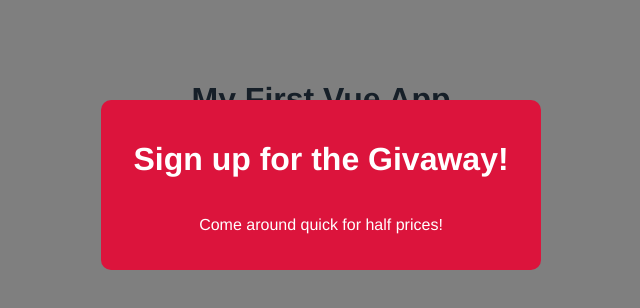
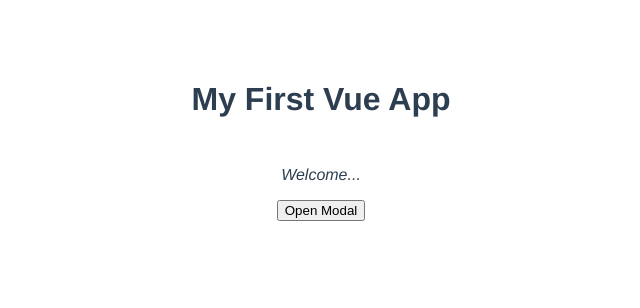
Before and after one commit to GregMarshall999/vuetutorial, a Vue app in the folder modal-project/: page / in a window 1280 px wide. Shown: the top 308 px of the page, without its empty margins (319-959 px from the left). Built offline with nearby package versions, Linux system fonts and the light colour scheme.

Commit message:
emitting custom events

```diff
--- a/modal-project/src/App.vue
+++ b/modal-project/src/App.vue
@@ -1,6 +1,10 @@
 <template>
   <h1>{{ title }}</h1>
-  <Modal :header="header" :text="text" theme="sale" />
+  <p>Welcome...</p>
+  <div v-if="showModal">
+    <Modal :header="header" :text="text" theme="sale" @close="toggleModal"/>
+  </div>
+  <button @click="toggleModal">Open Modal</button>
 </template>
 
 <script>
@@ -15,7 +19,13 @@
     return {
       title: 'My First Vue App',
       header: "Sign up for the Givaway!",
-      text: "Come around quick for half prices!"
+      text: "Come around quick for half prices!",
+      showModal: false
+    }
+  },
+  methods: {
+    toggleModal() {
+      this.showModal = !this.showModal
     }
   }
 }
--- a/modal-project/src/components/Modal.vue
+++ b/modal-project/src/components/Modal.vue
@@ -1,5 +1,5 @@
 <template>
-    <div class="backdrop">
+    <div class="backdrop" @click="closeModal">
         <div class="modal" :class="{ sale: theme === 'sale' }">
             <h1>{{ header }}</h1>
             <p>{{ text }}</p>
@@ -9,7 +9,12 @@
 
 <script>
 export default {
-    props: ['header', 'text', 'theme']
+    props: ['header', 'text', 'theme'],
+    methods: {
+        closeModal() {
+            this.$emit('close')
+        }
+    }
 }
 </script>
 
```
